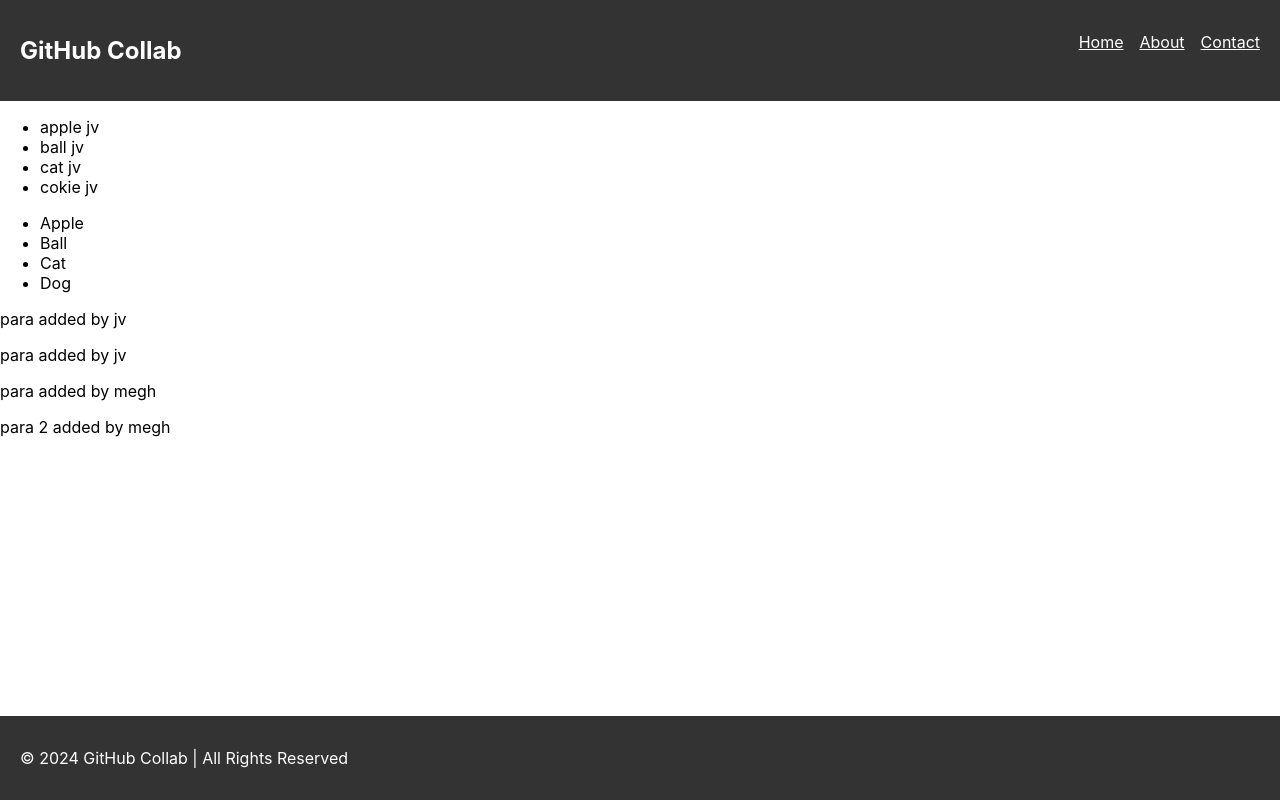
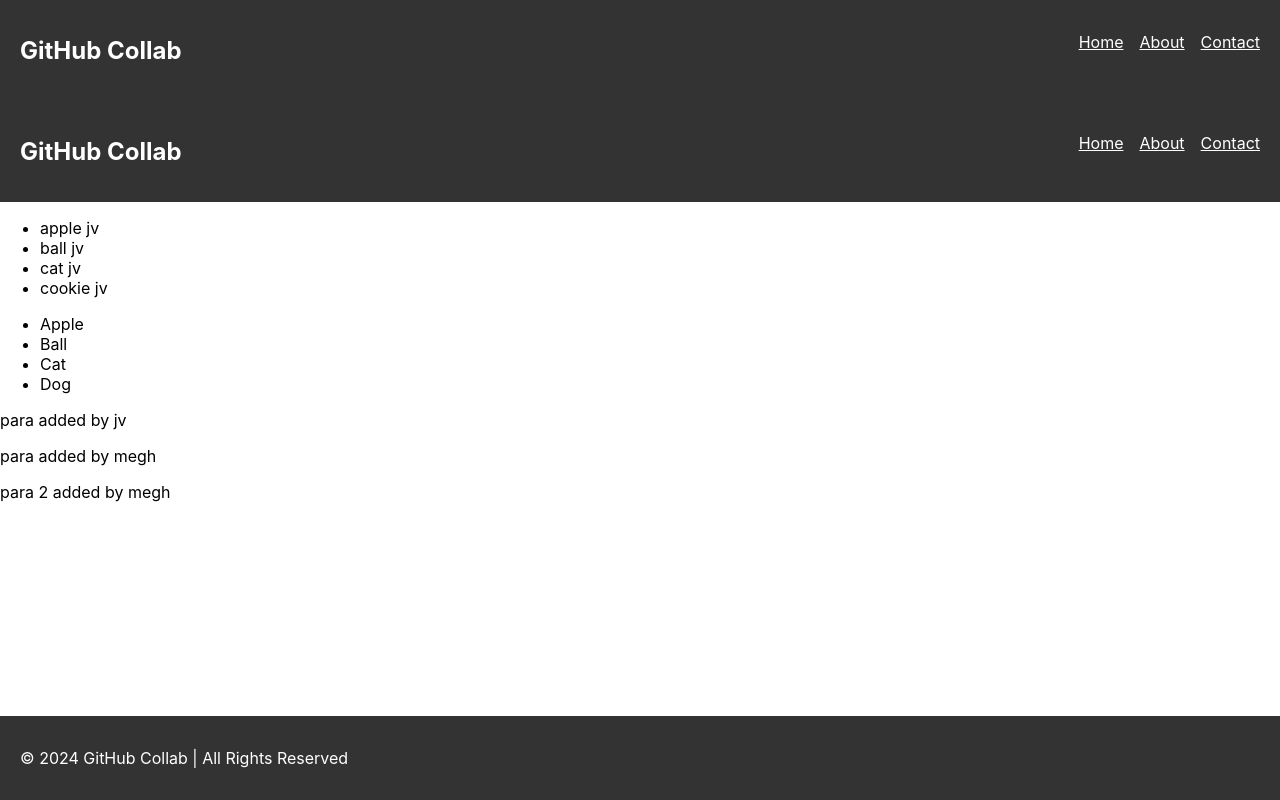
Before and after one commit to meghs-nads/SampleReactProject, a React (Create React App) app: page / in a window 1280 px wide. Built offline with nearby package versions, Linux system fonts and the light colour scheme.

Commit message:
Update App.js

```diff
--- a/src/App.js
+++ b/src/App.js
@@ -5,21 +5,17 @@ import Footer from './components/Footer';
 
 const App = () => {
   return (
-    <div>
+    <>
       <Navbar />
-
-
-
+      <Hero />
 
       <ul>
         <li>apple jv</li>
         <li>ball jv</li>
         <li>cat jv</li>
-        <li>cokie jv</li>
-
+        <li>cookie jv</li>
       </ul>
 
-      {/* <Hero /> */}
       <ul>
         <li>Apple</li>
         <li>Ball</li>
@@ -28,16 +24,12 @@ const App = () => {
       </ul>
 
       <p>para added by jv</p>
+      <p>para added by megh</p>
+      <p>para 2 added by megh</p>
 
-
-      <p>para added by jv</p>
-      <p>para added by megh</p>
-
-      <p>para 2 added by megh</p>
       <Footer />
-    </div>
+    </>
   );
 };
 
-
 export default App;
```
